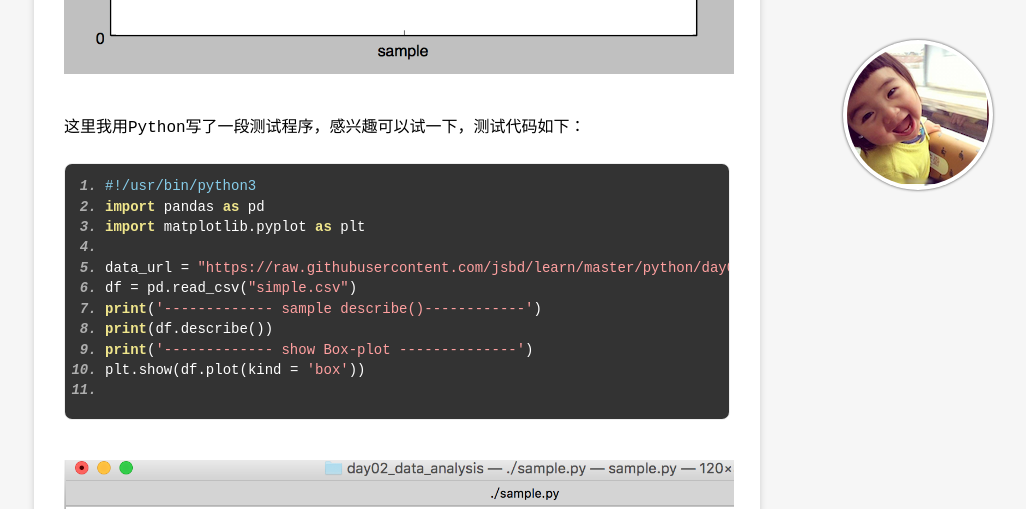
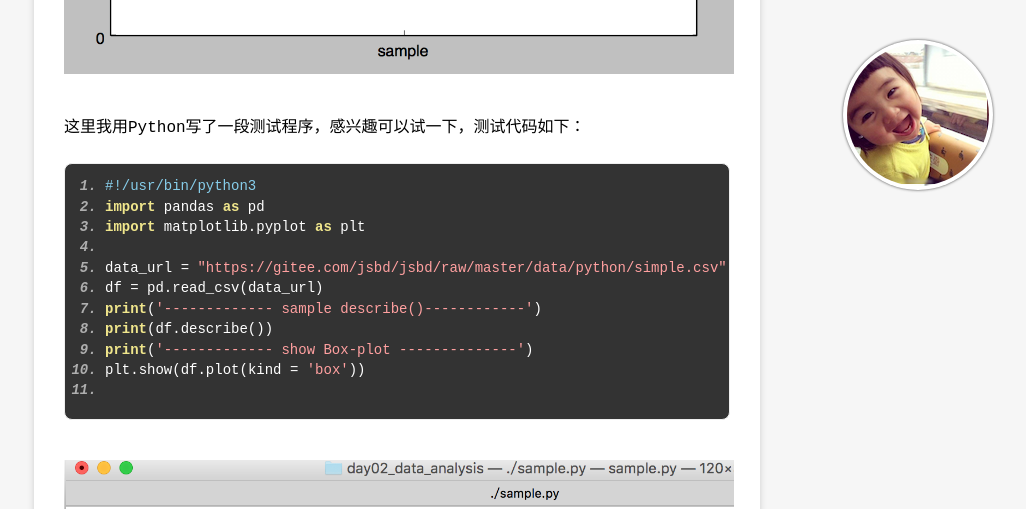
Before and after one commit to johnsonsbaby/johnsonsbaby.github.io, a Jekyll site: the page built from _posts/python/2016-1-6-Statistics-Box-Plot.md, in a window 1280 px wide and 900 px high, scrolled down 1490 px. Shown: the top 509 px of the window, without its empty margins (94-1120 px from the left). Built offline with Jekyll 4.4.1, drawn with Linux system fonts in a browser that asks for light colours.

Commit message:
修改链接

```diff
--- a/_posts/python/2016-1-6-Statistics-Box-Plot.md
+++ b/_posts/python/2016-1-6-Statistics-Box-Plot.md
@@ -39,8 +39,8 @@ Q3(上四分位，中位数右侧剩余数据的中位数)：10
 import pandas as pd
 import matplotlib.pyplot as plt
 
-data_url = "https://raw.githubusercontent.com/jsbd/learn/master/python/day02_data_analysis/sample.csv"
-df = pd.read_csv("simple.csv")
+data_url = "https://gitee.com/jsbd/jsbd/raw/master/data/python/simple.csv"
+df = pd.read_csv(data_url)
 print('------------- sample describe()------------')
 print(df.describe())
 print('------------- show Box-plot --------------')
```
